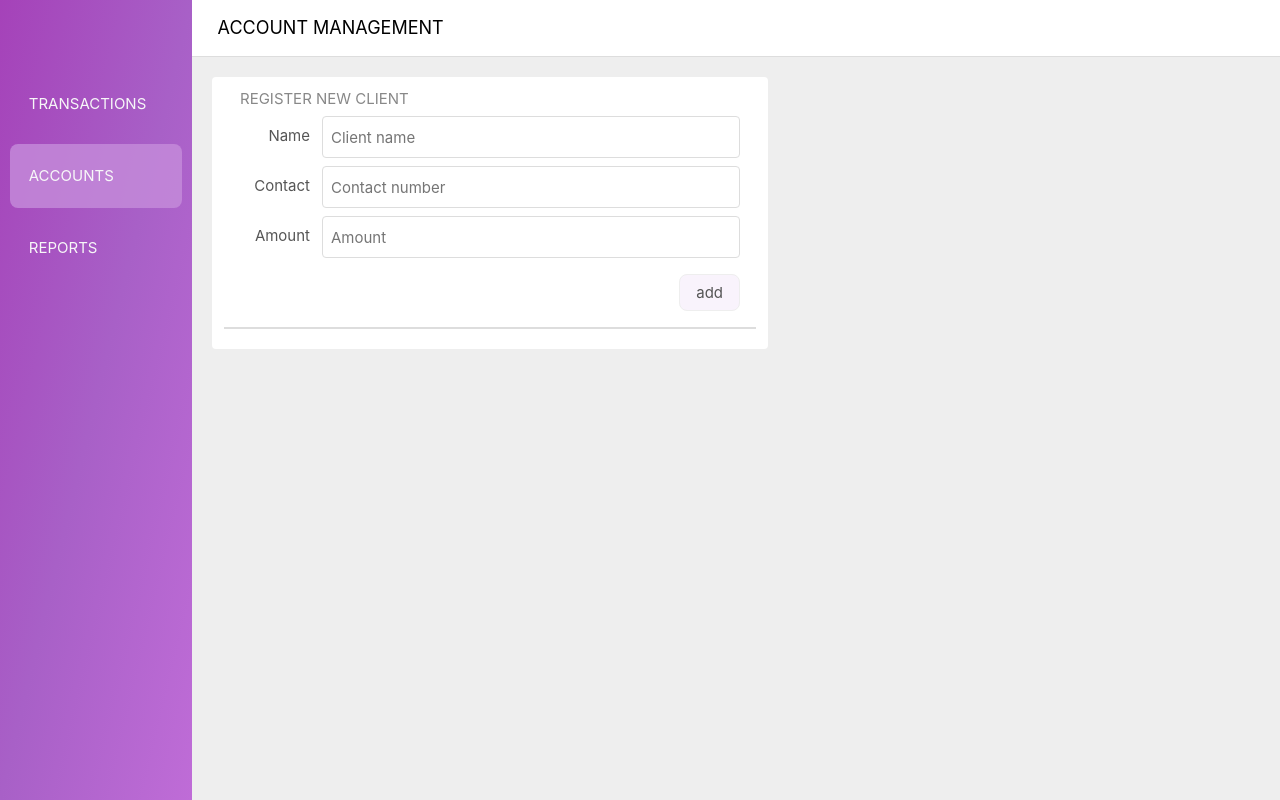
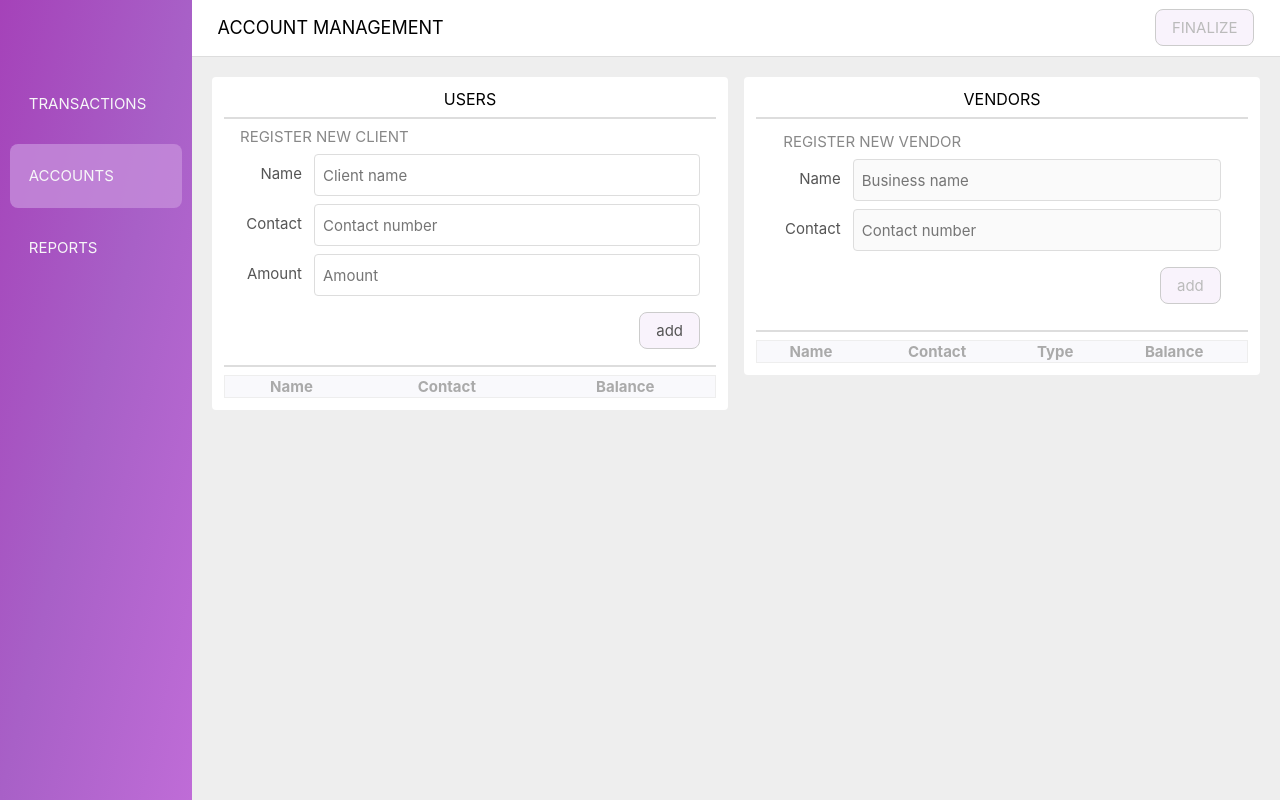
Before and after one commit to potatosquared13/buzz-block, a Flask app: page / in a window 1280 px wide. Run offline with Flask 2, Linux system fonts and the light colour scheme; data comes from the database, SQL or seed files in the repository; data that the repository does not hold is empty.

Commit message:
add initial add funds/blacklist modules

```diff
--- a/app.py
+++ b/app.py
@@ -115,7 +115,7 @@ def home():
     url_for('static', filename='js/register.js')
     url_for('static', filename='css/style.css')
 
-    if os.path.exists('./blockchain.json'):
+    if (node.chain.blocks):
         blockchain = 1
 
     c = db.get_users()
@@ -136,12 +136,15 @@ def report():
 
 @app.route('/register_client', methods=['POST'])
 def register_client():
-    if os.path.exists('./blockchain.json'):
-        name = request.args.get('name')
-        amount = request.args.get('amount')
-        contact = request.args.get('contact')
-        clients.append((name, contact, amount))
-    print(clients)
+    name = request.args.get('name')
+    amount = request.args.get('amount')
+    contact = request.args.get('contact')
+    client = Client(name)
+    if (node.chain.blocks):
+        db.insert_user(client, contact, amount)
+        node.create_account(client.identity[:96], amount)
+    else:
+        clients.append((client, contact, amount))
     return ''
 
 @app.route('/register_vendor', methods=['POST'])
@@ -151,24 +154,22 @@ def register_vendor():
     v = Client(vendor[0])
     v.export()
     db.insert(v, vendor[1], 0, 1)
-    # vendors.append((name, contact))
-    print(vendors)
     return ''
 
+# TODO change href to / so reloading won't call finalize() again
 @app.route('/finalize')
 def finalize():
     transactions = []
     for client in clients:
-        c = Client(client[0])
-        c.export()
-        db.insert(c, client[1], client[2])
-        t = Transaction(0, node.client.identity, c.identity[:96], client[2])
+        client[0].export()
+        db.insert_user(client[0], client[1], client[2])
+        t = Transaction(0, node.client.identity, client[0].identity[:96], client[2])
         node.client.sign(t)
         transactions.append(t)
     for vendor in vendors:
         v = Client(vendor[0])
         v.export()
-        db.insert(v, vendor[1], 0, 1)
+        db.insert_vendor(v, vendor[1], 0, 1)
     node.chain.genesis(transactions)
     node.chain.export()
     return get_transactions()
--- a/leader.py
+++ b/leader.py
@@ -83,7 +83,7 @@ class Leader(Node):
             start = time.time()
             while (self.active and time.time() - start < 600 and len(self.pending_transactions) < self.block_size):
                 time.sleep(10)
-            if (len(self.pending_transactions) >= self.block_size):
+            if (len(self.pending_transactions) >= self.block_size / 2):
                 self.start_consensus()
 
     def get_balance(self, client):
@@ -92,7 +92,7 @@ class Leader(Node):
     def create_account(self, identity, amount):
         if (self.pending_block is not None):
             logging.debug("Waiting until consensus is over before sending transaction")
-        while(self.active and self.pending_block is not None):
+        while (self.pending_block is not None):
             time.sleep(1)
         transaction = Transaction(0, self.client.identity, identity, amount)
         self.client.sign(transaction)
@@ -106,7 +106,7 @@ class Leader(Node):
             return
         if (self.pending_block is not None):
             logging.debug("Waiting until consensus is over before sending transaction")
-        while(self.active and self.pending_block is not None):
+        while (self.pending_block is not None):
             time.sleep(1)
         transaction = Transaction(2, self.client.identity, identity, amount)
         self.client.sign(transaction)
--- a/static/css/style.css
+++ b/static/css/style.css
@@ -86,23 +86,8 @@
     color: #888;
 }
 
-.tab:hover {
-    background: transparent;
-}
-
-.tab.active {
-    background: rgba(198, 140, 219, 0.1);
-    border-bottom-color: #ddd;
-    color: #555;
-}
-
-.tab.disabled {
-    color: #bbb;
-    cursor: auto;
-}
-
 button {
-    border: 1px solid #eee;
+    border: 1px solid #ccc;
     border-radius: 8px;
     margin: 1vh 0;
     padding: 8px 16px;
@@ -111,10 +96,30 @@ button {
     transition: 0.2s ease-in-out background-color, 0.2s ease-in-out color;
 }
 
-button:hover {
+button:disabled {
+    color: #bbb;
+}
+
+button:hover:not([disabled]) {
     cursor: pointer;
     color: #bf6cd7;
     background: rgba(198, 198, 219, 0.4);
+}
+
+button.add {
+    background: rgba(144, 238, 144, 0.4);
+}
+
+button.add:hover {
+    background: rgba(144, 238, 144, 0.6);
+}
+
+button.blacklist, button.cancel-edit {
+    background: rgba(240, 128, 128, 0.4);
+}
+
+button.blacklist:hover, button.cancel-edit:hover {
+    background: rgba(240, 128, 128, 0.6);
 }
 
 .content, .content-flex {
@@ -153,8 +158,11 @@ form {
     color: #888;
 }
 
+fieldset {
+    border: none;
+}
+
 #client-form, #vendor-form {
-    /* outline: 1px solid red; */
     margin: 0 16px;
 }
 
@@ -194,16 +202,6 @@ table tr {
     border-top: 1px solid #eee;
     border-bottom: 1px solid #eee;
     background: rgba(198, 198, 219, 0.1);
-}
-
-table tr.client {
-    background: rgba(198, 140, 219, 0.1);
-    transition: 0.2s ease-in-out background-color;
-}
-
-table tr.client:hover {
-    background: rgba(198, 198, 219, 0.4);
-    cursor: pointer;
 }
 
 table tr:first-child {
@@ -305,3 +303,7 @@ input:checked + .slider:before {
 .slider.round:before {
     border-radius: 50%;
 }
+
+.hidden {
+    display: none;
+}
--- a/static/js/register.js
+++ b/static/js/register.js
@@ -34,24 +34,44 @@ function finalize() {
   window.location.href = '/finalize';
 }
 
-// function vendor() {
-//   var v = document.getElementById("vendor-container")
-//   if (v.style.display === "none") {
-//     v.style.display = "block";
-//     document.getElementById("vendor-reg").classList.add("active");
+function editClient() {
+  document.getElementById('client-edit').classList.add("hidden");
+  document.getElementById('cancel-edit').classList.add("hidden");
+  document.getElementById('client-add').classList.remove("hidden");
 
-//     document.getElementById("client-container").style.display = "none";
-//     document.getElementById("client-reg").classList.remove("active");
-//   }
-// }
+  document.getElementById('client-name').disabled = false;
+  document.getElementById('client-contact').disabled = false;
 
-// function client() {
-//   var c = document.getElementById("client-container")
-//   if (c.style.display === "none") {
-//     c.style.display = "block";
-//     document.getElementById("client-reg").classList.add("active");
+  // call registerClient() i guess
+}
 
-//     document.getElementById("vendor-container").style.display = "none";
-//     document.getElementById("vendor-reg").classList.remove("active");
-//   }
-// }
+function cancelEdit() {
+  document.getElementById('client-edit').classList.add("hidden");
+  document.getElementById('cancel-edit').classList.add("hidden");
+  document.getElementById('client-add').classList.remove("hidden");
+  document.getElementById('client-name').disabled = false;
+  document.getElementById('client-contact').disabled = false;
+  document.getElementById('client-name').value = "";
+  document.getElementById('client-contact').value = "";
+  document.getElementById('client-amount').value = "";
+}
+
+function addFunds() {
+  amount = window.prompt("Enter an amount", 0);
+  // do stuff
+  // call function/route in app.py to add funds
+}
+
+function blacklist() {
+  // get user information from table row
+  // document.getElementById('client-name').value = name;
+  // document.getElementById('client-amount').value = amount;
+  // document.getElementById('client-contact').value = contact;
+
+  document.getElementById('client-add').classList.add("hidden");
+  document.getElementById('client-edit').classList.remove("hidden");
+  document.getElementById('cancel-edit').classList.remove("hidden");
+
+  document.getElementById('client-name').disabled = true;
+  document.getElementById('client-contact').disabled = true;
+}
--- a/static/js/transactions.js
+++ b/static/js/transactions.js
@@ -2,7 +2,7 @@ window.onload = () => {
   setInterval(checkTransactionsChanged, 4000);
 }
 
-function toggleNode() {
+function toggleNode(e) {
 
   let xhr = new XMLHttpRequest();
 
--- a/templates/registration.html
+++ b/templates/registration.html
@@ -16,7 +16,7 @@
             <a href="/transactions">
                 <div class="link">TRANSACTIONS</div>
             </a>
-            <a class="active" href="#">
+            <a class="active" href="/">
                 <div class="link">ACCOUNTS</div>
             </a>
             <a href="/report">
@@ -28,9 +28,20 @@
                 <div class="left-align">
                     ACCOUNT MANAGEMENT
                 </div>
+                <div class="right-align">
+                    {% if blockchain == 0 %}
+                    <button id="finalize" type="button" onclick="finalize()">FINALIZE</button>
+                    {% else %}
+                    <button id="finalize" type="button" onclick="finalize()" disabled>FINALIZE</button>
+                    {% endif %}
+                </div>
             </div>
             <div class="content-flex">
                 <div id="client-container" class="box-50">
+                    <div style="text-align: center">
+                        <span style="font-size: 16px">USERS</span>
+                        <hr />
+                    </div>
                     <form id="client-form">
                         <div class="client-header">REGISTER NEW CLIENT</div>
                         <div class="label-input">
@@ -49,29 +60,50 @@
                                 name="client-amount" />
                         </div>
                         <div class="button-container">
+                                <button class="hidden" id="cancel-edit" type="button" onclick="cancelEdit()">cancel</button>
+                            <button class="hidden" id="client-edit" type="button" onclick="editClient()">edit</button>
                             <button id="client-add" type="button" onclick="registerClient()">add</button>
                         </div>
                     </form>
                     <hr />
                     <div class="container">
                         <table>
+                            <tr>
+                                <th scope="col">Name</th>
+                                <th scope="col">Contact</th>
+                                <th scope="col">Balance</th>
+                            </tr>
+
                             {% for user in users %}
 
                             <tr>
-                                <td style="width: 40%">{{user[0][:8]}}</td>
-                                <td style="width: 20%">{{user[1]}}</td>
-                                <td style="width: 20%">{{user[3]}}</td>
-                                <td style="width: 20%">{{user[5]}}</td>
+                                <td style="width: 40%">{{user[1]}} <span style="color:#aaa">({{user[0][:8]}})</span></td>
+                                <td style="width: 20%">{{user[2]}}</td>
+                                <td style="width: 20%">{{user[4]}} ({{user[5]}})</td>
+                                <td style="width: 10%">
+                                    <button title="Add funds to this user's address" class="add" onclick="addFunds(id)">+</button>
+                                </td>
+                                <td style="width: 10%">
+                                    <button title="Blacklist this user's address" class="blacklist" onclick="blacklist(id)">x</button>
+                                </td>
                             </tr>
 
                             {% endfor %}
                         </table>
                     </div>
                 </div>
-                {% if blockchain == 0 %}
 
                 <div id="vendor-container" class="box-50">
+                    <div style="text-align: center">
+                        <span style="font-size: 16px">VENDORS</span>
+                        <hr />
+                    </div>
                     <form id="vendor-form">
+                        {% if blockchain == 0 %}
+                        <fieldset>
+                        {% else %}
+                        <fieldset disabled>
+                        {% endif %}
                             <div class="vendor-header">REGISTER NEW VENDOR </div>
                             <div class="label-input">
                                 Name
@@ -83,28 +115,40 @@
                                 <input placeholder="Contact number" id="vendor-contact" type="text" class="text-input"
                                     name="vendor-contact" />
                             </div>
+                            {% if blockchain == 0 %}
                             <div class="button-container">
                                 <button id="vendor-add" type="button" onclick="registerVendor()">add</button>
                             </div>
+                            {% else %}
+                            <div class="button-container">
+                                <button id="vendor-add" type="button" onclick="registerVendor()" disabled>add</button>
+                            </div>
+                            {% endif %}
+                        </fieldset>
                     </form>
                     <hr />
                     <div class="container">
                         <table>
+                            <tr>
+                                <th scope="col">Name</th>
+                                <th scope="col">Contact</th>
+                                <th scope="col">Type</th>
+                                <th scope="col">Balance</th>
+                            </tr>
+
                             {% for vendor in vendors %}
 
                             <tr>
-                                <td style="width: 40%">{{vendor[0][:8]}}</td>
-                                <td style="width: 20%">{{vendor[1]}}</td>
+                                <td style="width: 40%">{{vendor[1]}} <span style="color:#aaa">({{vendor[0][:8]}})</span></td>
                                 <td style="width: 20%">{{vendor[2]}}</td>
-                                <td style="width: 20%">{{vendor[4]}}</td>
+                                <td style="width: 20%">{{vendor[3]}}</td>
+                                <td style="width: 20%">{{vendor[4]}} ({{vendor[5]}})</td>
                             </tr>
 
                             {% endfor %}
                         </table>
                     </div>
                 </div>
-
-                {% endif %}
             </div>
         </div>
     </div>
--- a/templates/reportgeneration.html
+++ b/templates/reportgeneration.html
@@ -20,7 +20,7 @@
             <a href="/">
                 <div class="link">ACCOUNTS</div>
             </a>
-            <a class="active" href="#">
+            <a class="active" href="/report">
                 <div class="link">REPORTS</div>
             </a>
         </div>
@@ -48,7 +48,7 @@
                 <div class="box-auto">
                     {% if t_length != 0 %}
                     <div id="time"></div>
-                    <div style="font-size: 18px">{{vendor_requested.name}}</div>
+                    <div style="font-size: 16px">{{vendor_requested.name}}</div>
                     {% endif %}
                     <table>
 
--- a/templates/transactions.html
+++ b/templates/transactions.html
@@ -33,7 +33,7 @@
                     STATUS
                     <label class="switch">
                         <!-- change with document.getElementById("node-status").setAttribute("checked", "true/false") -->
-                        <input id="node-status" type="checkbox" onclick="toggleNode()">
+                        <input id="node-status" type="checkbox" onclick="toggleNode(this)">
                         <span class="slider round"></span>
                     </label>
                 </div>
```
Lines whose indentation alone changed are shown as unchanged.
